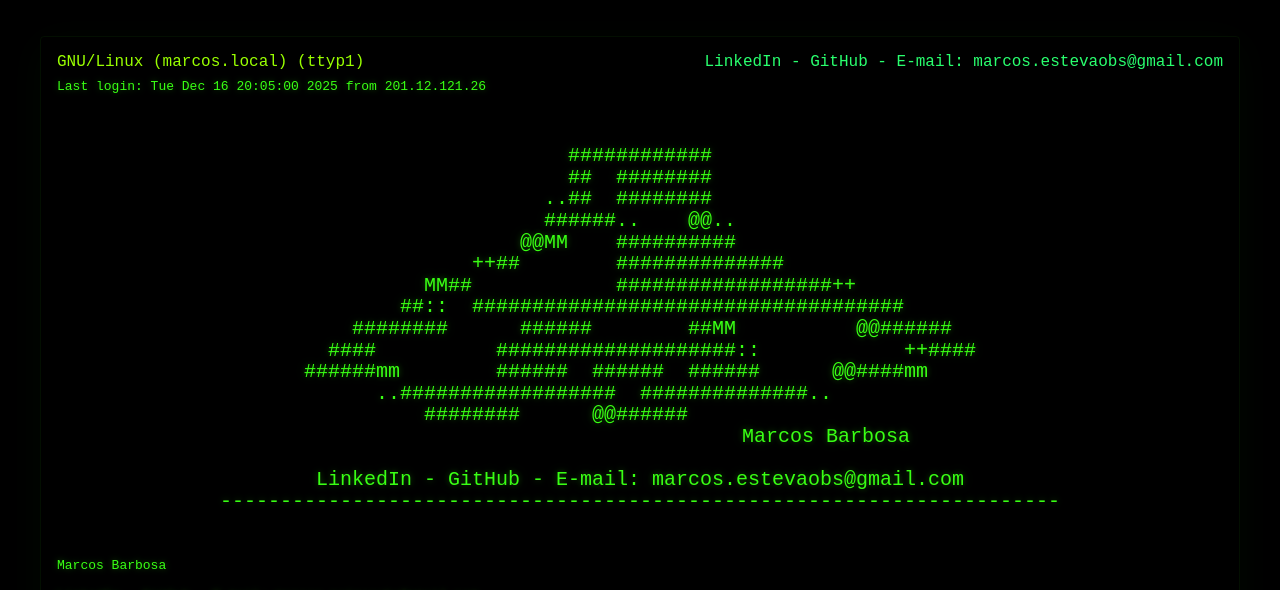
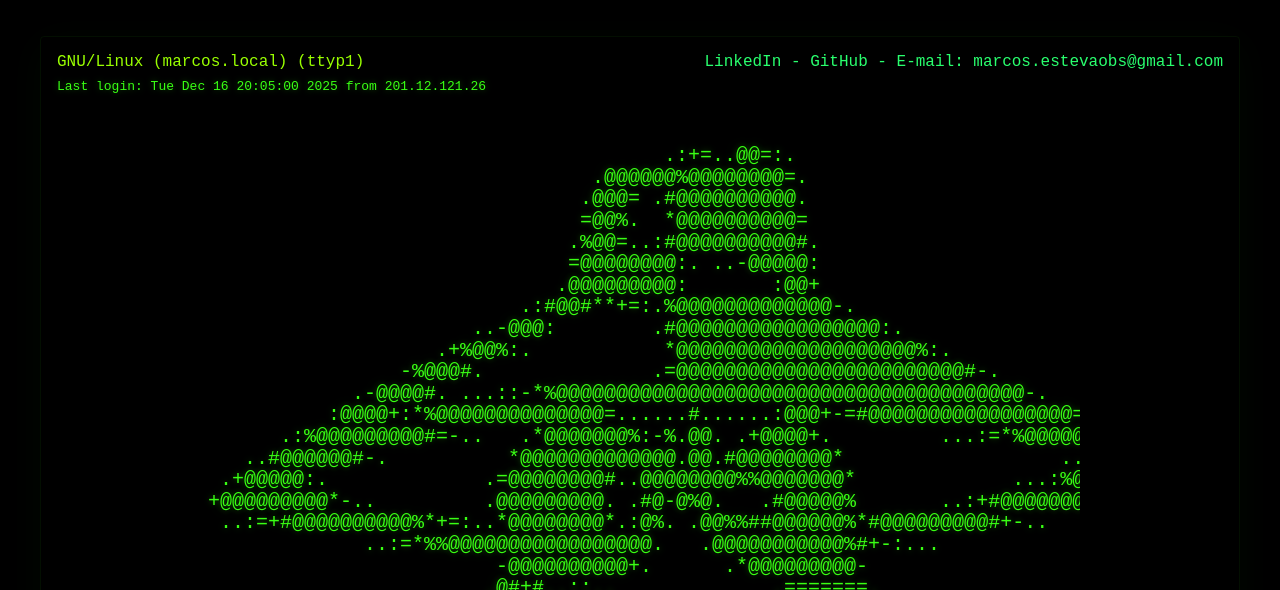
Before and after one commit to Excannor/Marcos-Barbosa, a plain HTML site: page index.html in a window 1280 px wide. Shown: the top 590 px of the page. Drawn offline with Linux system fonts and the light colour scheme.

Commit message:
Update index.html

```diff
--- a/index.html
+++ b/index.html
@@ -61,19 +61,27 @@ Last login: Tue Dec 16 20:05:00 2025 from 201.12.121.26
       <div class="ascii-wrap">
       <pre class="ascii" aria-hidden="false">
 
-                        ############
-                        ##  ########
-                      ..##  ########
-                      ######..    @@..
-                    @@MM    ##########
-                ++##        ##############
-            MM##            ##################++
-          ##::  ####################################
-      ########      ######        ##MM          @@######
-    ####          ####################::            ++####
-  ######mm        ######  ######  ######      @@####mm
-        ..##################  ##############..
-                  ########      @@######
+                                      .:+=..@@=:.
+                                .@@@@@@%@@@@@@@@=.
+                               .@@@= .#@@@@@@@@@@.
+                               =@@%.  *@@@@@@@@@@=
+                              .%@@=..:#@@@@@@@@@@#.
+                              =@@@@@@@@:. ..-@@@@@:
+                             .@@@@@@@@@:       :@@+
+                          .:#@@#**+=:.%@@@@@@@@@@@@@-.
+                      ..-@@@:        .#@@@@@@@@@@@@@@@@@:.
+                   .+%@@%:.           *@@@@@@@@@@@@@@@@@@@@%:.
+                -%@@@#.              .=@@@@@@@@@@@@@@@@@@@@@@@@#-.
+            .-@@@@#. ...::-*%@@@@@@@@@@@@@@@@@@@@@@@@@@@@@@@@@@@@@@@-.
+          :@@@@+:*%@@@@@@@@@@@@@@=......#......:@@@+-=#@@@@@@@@@@@@@@@@@=.
+      .:%@@@@@@@@@#=-..   .*@@@@@@@%:-%.@@. .+@@@@+.         ...:=*%@@@@@@@@*..
+   ..#@@@@@@#-.          *@@@@@@@@@@@@@.@@.#@@@@@@@@*                  ..+@@@@@@-
+ .+@@@@@:.             .=@@@@@@@@#..@@@@@@@@%%@@@@@@@*             ...:%@@@@@@*.
++@@@@@@@@@*-..         .@@@@@@@@@. .#@-@%@.   .#@@@@@%       ..:+#@@@@@@@+:..
+ ..:=+#@@@@@@@@@@%*+=:..*@@@@@@@@*.:@%. .@@%%##@@@@@@%*#@@@@@@@@@#+-..
+             ..:=*%%@@@@@@@@@@@@@@@@@.   .@@@@@@@@@@@%#+-:...
+                        -@@@@@@@@@@+.      .*@@@@@@@@@-
+                       .@#+#..::..             .=======.
                                Marcos Barbosa
 
 LinkedIn - GitHub - E-mail: marcos.estevaobs@gmail.com
```
